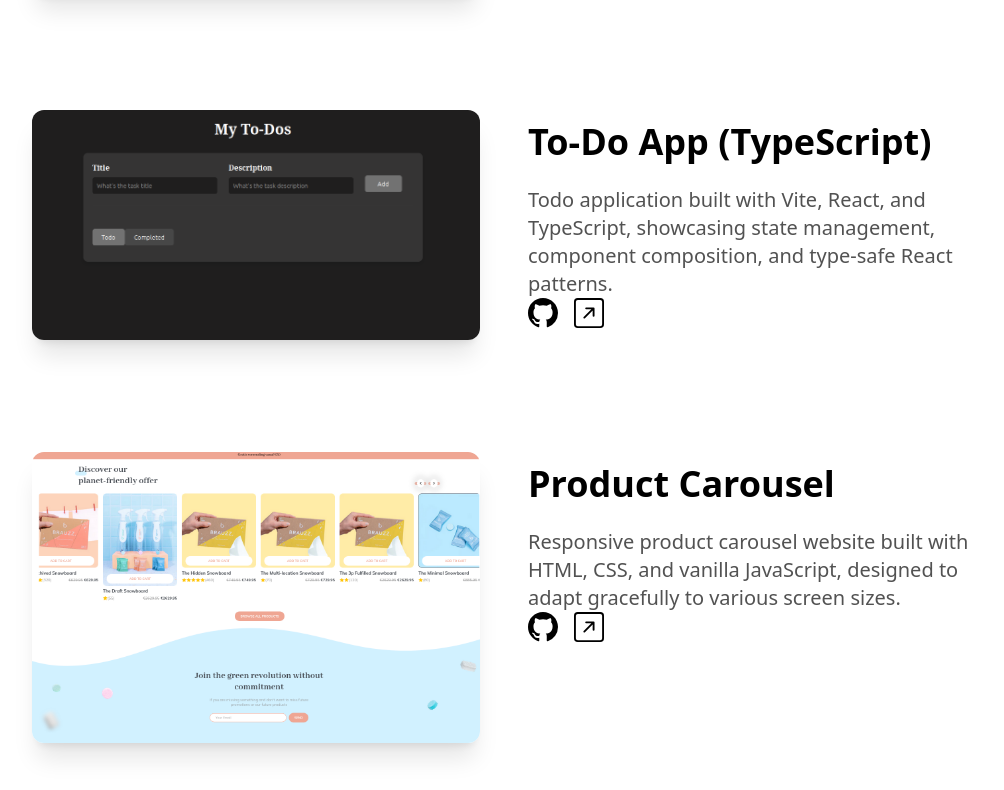
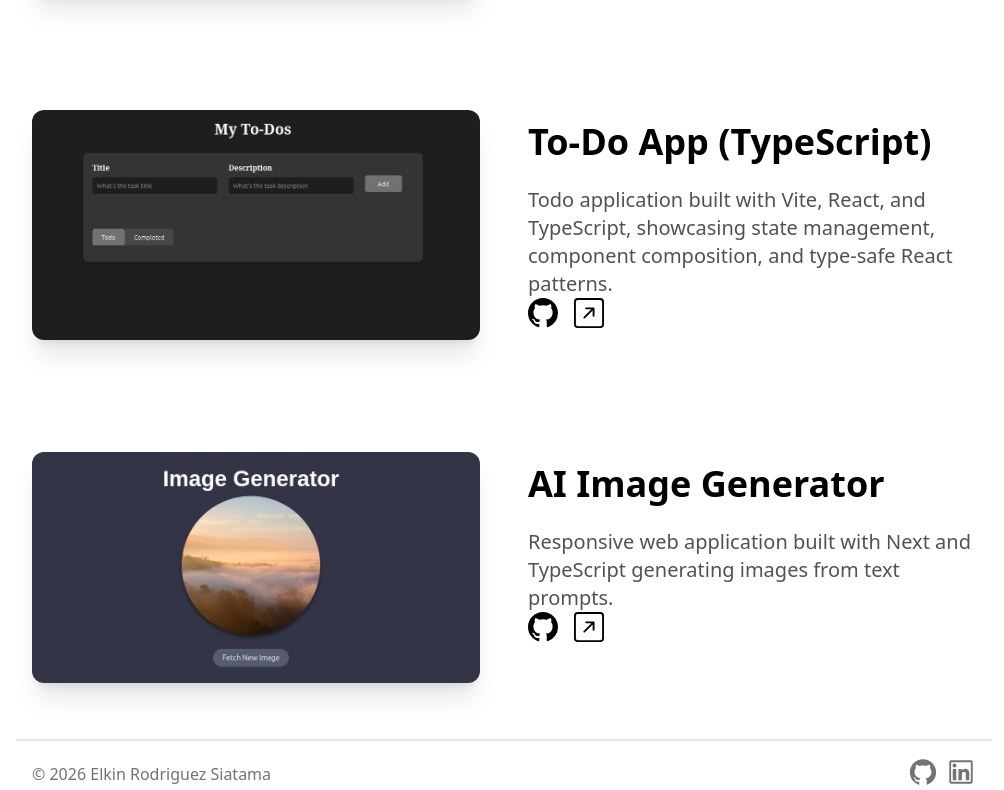
Before and after one commit to Elkinrodriguez03/Portfolio-website, a Next.js app: page / in a window 1280 px wide. Shown: the part 2007-2797 px from the top of the page, without its empty margins (136-1140 px from the left). Built offline with nearby package versions, Linux system fonts and the light colour scheme.

Commit message:
feat: update projects -Added ai image generator project

```diff
--- a/src/data/projects.ts
+++ b/src/data/projects.ts
@@ -24,35 +24,43 @@ export const projects: Project[] = [
     link: "https://todo-app-tau-puce.vercel.app/",
   },
   {
-    name: "Product Carousel",
+    name: "AI Image Generator",
     description:
-      "Responsive product carousel website built with HTML, CSS, and vanilla JavaScript, designed to adapt gracefully to various screen sizes.",
-    image: "/images/carousel.png",
-    github: "https://github.com/Elkinrodriguez03/TechnicalCodeTest",
-    link: "https://technical-code-test.vercel.app/",
+      "Responsive web application built with Next and TypeScript generating images from text prompts.",
+    image: "/images/image_generator.png",
+    github: "https://github.com/Elkinrodriguez03/ai-image-generator",
+    link: "https://ai-image-generator-mu-two.vercel.app/",
   },
-  {
-    name: "Image Generator",
-    description:
-      "Responsive web application built with Vite, React, and TypeScript that fetches and displays images from the Unsplash API.",
-    image: "/images/image_generator.png",
-    github: "https://github.com/Elkinrodriguez03/image_generator_app",
-    link: "https://image-generator-app-omega.vercel.app/",
-  },
-  {
-    name: "To-Do App",
-    description:
-      "Task management application to add, delete, mark complete, and search tasks by name, built with React.",
-    image: "/images/TO-DO App.png",
-    github: "https://github.com/Elkinrodriguez03/react-todo-app",
-    link: "https://elkinrodriguez03.github.io/react-todo-app/",
-  },
-  {
-    name: "Monster Fight",
-    description:
-      "Browser game built with HTML5, CSS, JavaScript, and some Node.js to simulate combat between monster fighters.",
-    image: "/images/monster-fight.png",
-    github: "https://github.com/Elkinrodriguez03/Monster-Fight_Game",
-    link: "https://monster-fight-game-dn67pmsfv-elkinrodriguez03.vercel.app/",
-  },
+  // {
+  //   name: "Product Carousel",
+  //   description:
+  //     "Responsive product carousel website built with HTML, CSS, and vanilla JavaScript, designed to adapt gracefully to various screen sizes.",
+  //   image: "/images/carousel.png",
+  //   github: "https://github.com/Elkinrodriguez03/TechnicalCodeTest",
+  //   link: "https://technical-code-test.vercel.app/",
+  // },
+  // {
+  //   name: "Image Generator",
+  //   description:
+  //     "Responsive web application built with Vite, React, and TypeScript that fetches and displays images from the Unsplash API.",
+  //   image: "/images/image_generator.png",
+  //   github: "https://github.com/Elkinrodriguez03/image_generator_app",
+  //   link: "https://image-generator-app-omega.vercel.app/",
+  // },
+  // {
+  //   name: "To-Do App",
+  //   description:
+  //     "Task management application to add, delete, mark complete, and search tasks by name, built with React.",
+  //   image: "/images/TO-DO App.png",
+  //   github: "https://github.com/Elkinrodriguez03/react-todo-app",
+  //   link: "https://elkinrodriguez03.github.io/react-todo-app/",
+  // },
+  // {
+  //   name: "Monster Fight",
+  //   description:
+  //     "Browser game built with HTML5, CSS, JavaScript, and some Node.js to simulate combat between monster fighters.",
+  //   image: "/images/monster-fight.png",
+  //   github: "https://github.com/Elkinrodriguez03/Monster-Fight_Game",
+  //   link: "https://monster-fight-game-dn67pmsfv-elkinrodriguez03.vercel.app/",
+  // },
 ];
```
